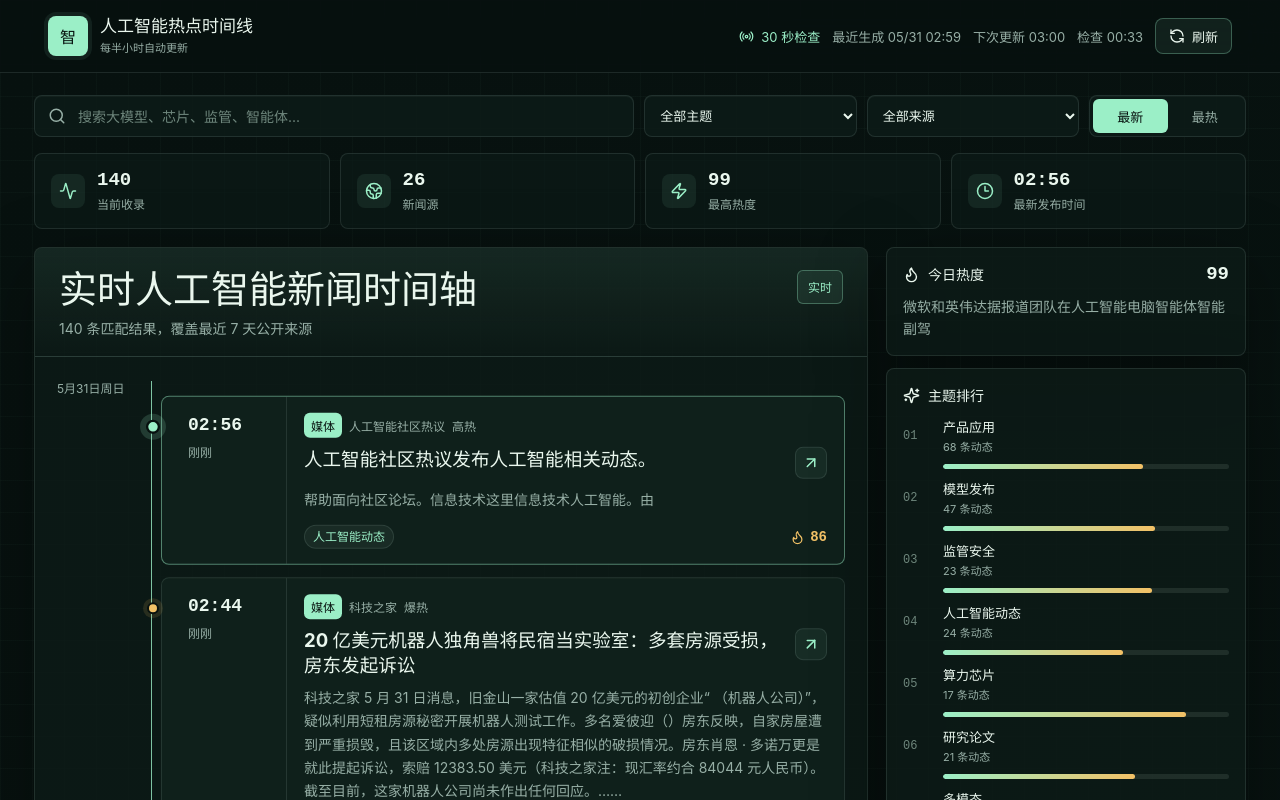
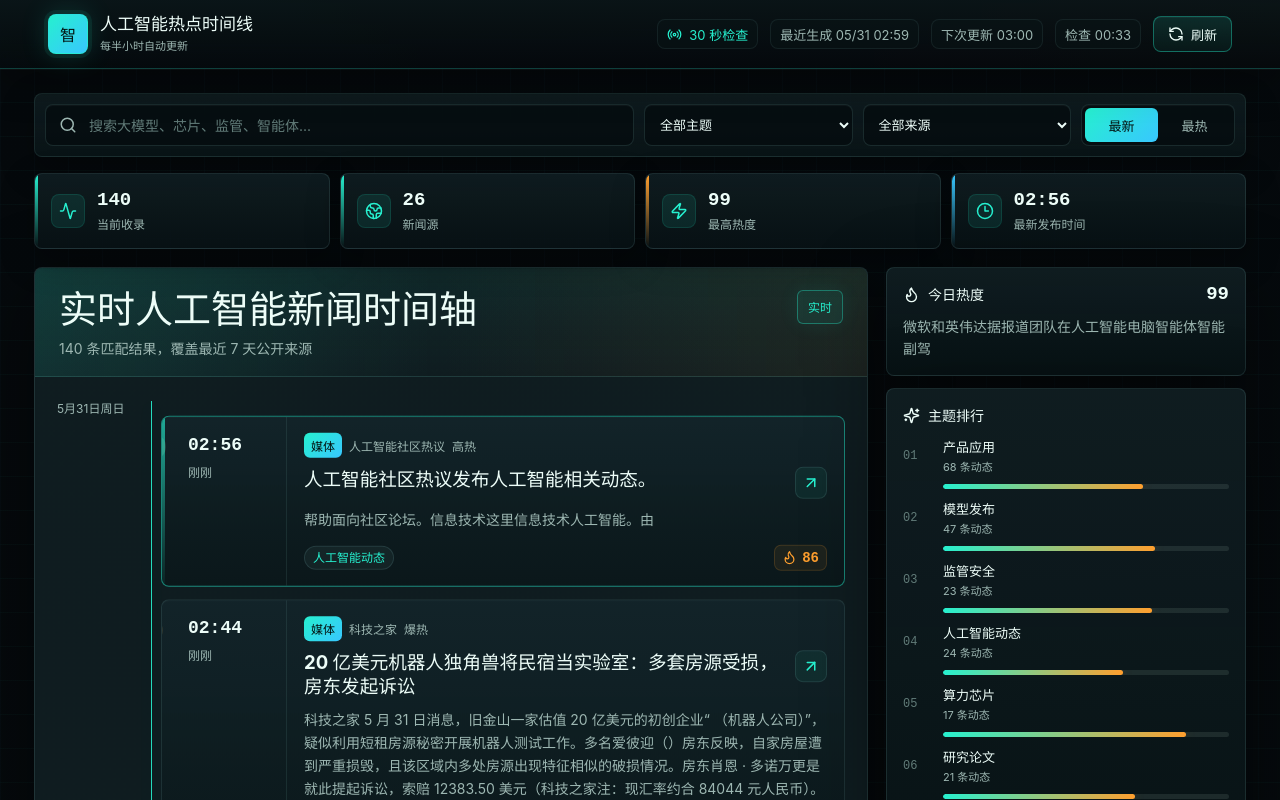
Before and after one commit to benhe333666-dotcom/Ben, a React (Vite) app: page / in a window 1280 px wide. Shown: the top 800 px of the page. Built offline with nearby package versions, Linux system fonts and the light colour scheme.

Commit message:
Polish AI news terminal UI

```diff
--- a/src/styles.css
+++ b/src/styles.css
@@ -1,19 +1,21 @@
 :root {
   color-scheme: dark;
-  --bg: #07110f;
-  --bg-soft: #0a1814;
-  --panel: #0d1b18;
-  --panel-2: #122620;
-  --panel-3: #172e27;
-  --line: #25443b;
-  --line-soft: rgba(151, 175, 166, 0.16);
-  --text: #eaf7ee;
-  --muted: #97afa6;
-  --muted-2: #6e867c;
-  --accent: #9befc7;
-  --accent-2: #f2c166;
-  --danger: #ff8a6b;
-  --shadow: 0 20px 70px rgba(0, 0, 0, 0.36);
+  --bg: #05090c;
+  --bg-soft: #071114;
+  --panel: #0a1518;
+  --panel-2: #101e22;
+  --panel-3: #14282d;
+  --line: #20383d;
+  --line-soft: rgba(119, 174, 171, 0.18);
+  --text: #edfdf8;
+  --muted: #9db7b2;
+  --muted-2: #617b78;
+  --accent: #26f0cf;
+  --accent-2: #ff9f2e;
+  --accent-cyan: #38c7ff;
+  --danger: #ff755f;
+  --shadow: 0 22px 80px rgba(0, 0, 0, 0.48);
+  --shadow-tight: 0 12px 34px rgba(0, 0, 0, 0.28);
   --radius: 8px;
   font-family: Inter, "PingFang SC", "Microsoft YaHei", system-ui, sans-serif;
   font-synthesis: none;
@@ -34,10 +36,10 @@ body {
   margin: 0;
   color: var(--text);
   background:
-    linear-gradient(rgba(155, 239, 199, 0.025) 1px, transparent 1px),
-    linear-gradient(90deg, rgba(155, 239, 199, 0.022) 1px, transparent 1px),
-    linear-gradient(135deg, #07110f 0%, #0a1713 42%, #10160f 100%);
-  background-size: 32px 32px, 32px 32px, 100% 100%;
+    linear-gradient(rgba(38, 240, 207, 0.026) 1px, transparent 1px),
+    linear-gradient(90deg, rgba(56, 199, 255, 0.02) 1px, transparent 1px),
+    linear-gradient(150deg, #05090c 0%, #071114 46%, #0b1210 100%);
+  background-size: 34px 34px, 34px 34px, 100% 100%;
 }
 
 button,
@@ -64,10 +66,13 @@ a {
   justify-content: space-between;
   gap: 18px;
   width: 100%;
-  padding: 16px clamp(16px, 4vw, 48px);
-  border-bottom: 1px solid var(--line-soft);
-  background: rgba(7, 17, 15, 0.88);
-  backdrop-filter: blur(18px);
+  padding: 14px clamp(16px, 4vw, 48px);
+  border-bottom: 1px solid rgba(38, 240, 207, 0.2);
+  background:
+    linear-gradient(180deg, rgba(10, 21, 24, 0.94), rgba(5, 9, 12, 0.9)),
+    linear-gradient(90deg, rgba(38, 240, 207, 0.08), transparent 45%, rgba(255, 159, 46, 0.05));
+  box-shadow: 0 1px 0 rgba(255, 255, 255, 0.03), 0 16px 36px rgba(0, 0, 0, 0.26);
+  backdrop-filter: blur(20px);
 }
 
 .brand {
@@ -83,20 +88,23 @@ a {
   width: 40px;
   height: 40px;
   place-items: center;
-  border: 1px solid rgba(155, 239, 199, 0.42);
+  border: 1px solid rgba(38, 240, 207, 0.52);
   border-radius: 8px;
-  color: #06110e;
-  background: var(--accent);
+  color: #03100e;
+  background:
+    linear-gradient(135deg, var(--accent), var(--accent-cyan)),
+    var(--accent);
   font-family: "IBM Plex Mono", "SFMono-Regular", ui-monospace, monospace;
   font-size: 16px;
   font-weight: 800;
-  box-shadow: 0 0 0 4px rgba(155, 239, 199, 0.08);
+  box-shadow: 0 0 0 4px rgba(38, 240, 207, 0.08), 0 0 28px rgba(38, 240, 207, 0.18);
 }
 
 .brand strong {
   display: block;
   font-size: 17px;
   line-height: 1.1;
+  letter-spacing: 0;
 }
 
 .brand small {
@@ -117,6 +125,16 @@ a {
   font-size: 13px;
 }
 
+.topbar-status > span {
+  min-height: 30px;
+  display: inline-flex;
+  align-items: center;
+  padding: 0 9px;
+  border: 1px solid rgba(119, 174, 171, 0.11);
+  border-radius: 8px;
+  background: rgba(10, 21, 24, 0.48);
+}
+
 .live-indicator,
 .refresh-button,
 .scan-badge,
@@ -133,12 +151,20 @@ a {
 
 .refresh-button {
   min-height: 36px;
-  padding: 0 13px;
-  border: 1px solid rgba(155, 239, 199, 0.3);
+  padding: 0 14px;
+  border: 1px solid rgba(38, 240, 207, 0.36);
   border-radius: 8px;
   color: var(--text);
-  background: rgba(155, 239, 199, 0.08);
+  background: linear-gradient(180deg, rgba(38, 240, 207, 0.12), rgba(38, 240, 207, 0.05));
+  box-shadow: inset 0 1px 0 rgba(255, 255, 255, 0.04);
   cursor: pointer;
+  transition: border-color 160ms ease, background 160ms ease, transform 160ms ease;
+}
+
+.refresh-button:hover {
+  border-color: rgba(38, 240, 207, 0.58);
+  background: rgba(38, 240, 207, 0.14);
+  transform: translateY(-1px);
 }
 
 .refresh-button:disabled {
@@ -159,7 +185,7 @@ a {
 .workspace {
   width: min(1500px, 100%);
   margin: 0 auto;
-  padding: 22px clamp(14px, 3vw, 34px) 54px;
+  padding: 24px clamp(14px, 3vw, 34px) 56px;
 }
 
 .command-panel {
@@ -168,17 +194,32 @@ a {
   gap: 10px;
   align-items: center;
   margin-bottom: 16px;
+  padding: 10px;
+  border: 1px solid rgba(119, 174, 171, 0.13);
+  border-radius: 8px;
+  background:
+    linear-gradient(180deg, rgba(16, 30, 34, 0.76), rgba(10, 21, 24, 0.52)),
+    rgba(10, 21, 24, 0.74);
+  box-shadow: var(--shadow-tight);
 }
 
 .search-box,
 .command-panel select,
 .segmented {
   min-height: 42px;
-  border: 1px solid var(--line-soft);
+  border: 1px solid rgba(119, 174, 171, 0.18);
   border-radius: 8px;
   color: var(--text);
-  background: rgba(13, 27, 24, 0.9);
-  box-shadow: inset 0 1px 0 rgba(255, 255, 255, 0.03);
+  background: rgba(5, 12, 14, 0.72);
+  box-shadow: inset 0 1px 0 rgba(255, 255, 255, 0.035);
+  transition: border-color 160ms ease, background 160ms ease, box-shadow 160ms ease;
+}
+
+.search-box:focus-within,
+.command-panel select:focus,
+.segmented:focus-within {
+  border-color: rgba(38, 240, 207, 0.46);
+  box-shadow: 0 0 0 3px rgba(38, 240, 207, 0.08), inset 0 1px 0 rgba(255, 255, 255, 0.04);
 }
 
 .search-box {
@@ -212,6 +253,7 @@ a {
   padding: 0 11px;
   outline: 0;
   font-size: 13px;
+  cursor: pointer;
 }
 
 .segmented {
@@ -228,11 +270,13 @@ a {
   background: transparent;
   font-size: 13px;
   cursor: pointer;
+  transition: color 160ms ease, background 160ms ease;
 }
 
 .segmented button.is-active {
-  color: #06110e;
-  background: var(--accent);
+  color: #03100e;
+  background: linear-gradient(135deg, var(--accent), var(--accent-cyan));
+  font-weight: 750;
 }
 
 .overview-grid {
@@ -243,14 +287,35 @@ a {
 }
 
 .stat-card {
+  position: relative;
+  overflow: hidden;
   display: flex;
   align-items: center;
   min-height: 76px;
   gap: 12px;
   padding: 16px;
-  border: 1px solid var(--line-soft);
+  border: 1px solid rgba(119, 174, 171, 0.17);
   border-radius: 8px;
-  background: rgba(13, 27, 24, 0.68);
+  background:
+    linear-gradient(180deg, rgba(16, 30, 34, 0.8), rgba(7, 17, 20, 0.72)),
+    rgba(10, 21, 24, 0.78);
+  box-shadow: var(--shadow-tight);
+}
+
+.stat-card::before {
+  position: absolute;
+  inset: 0 auto 0 0;
+  width: 3px;
+  content: "";
+  background: linear-gradient(180deg, var(--accent), rgba(38, 240, 207, 0));
+}
+
+.stat-card:nth-child(3)::before {
+  background: linear-gradient(180deg, var(--accent-2), rgba(255, 159, 46, 0));
+}
+
+.stat-card:nth-child(4)::before {
+  background: linear-gradient(180deg, var(--accent-cyan), rgba(56, 199, 255, 0));
 }
 
 .stat-card > span {
@@ -261,7 +326,8 @@ a {
   place-items: center;
   border-radius: 8px;
   color: var(--accent);
-  background: rgba(155, 239, 199, 0.08);
+  background: rgba(38, 240, 207, 0.09);
+  box-shadow: inset 0 0 0 1px rgba(38, 240, 207, 0.12);
 }
 
 .stat-card strong,
@@ -289,9 +355,11 @@ a {
 
 .timeline-panel,
 .rail-block {
-  border: 1px solid var(--line-soft);
+  border: 1px solid rgba(119, 174, 171, 0.16);
   border-radius: 8px;
-  background: rgba(13, 27, 24, 0.78);
+  background:
+    linear-gradient(180deg, rgba(16, 30, 34, 0.88), rgba(7, 17, 20, 0.82)),
+    rgba(10, 21, 24, 0.82);
   box-shadow: var(--shadow);
 }
 
@@ -304,8 +372,10 @@ a {
   justify-content: space-between;
   gap: 16px;
   padding: 22px 24px 18px;
-  border-bottom: 1px solid var(--line-soft);
-  background: linear-gradient(180deg, rgba(155, 239, 199, 0.07), rgba(13, 27, 24, 0));
+  border-bottom: 1px solid rgba(119, 174, 171, 0.14);
+  background:
+    linear-gradient(90deg, rgba(38, 240, 207, 0.1), transparent 48%, rgba(255, 159, 46, 0.06)),
+    linear-gradient(180deg, rgba(38, 240, 207, 0.055), rgba(10, 21, 24, 0));
 }
 
 .panel-heading h1 {
@@ -324,12 +394,13 @@ a {
 .scan-badge {
   align-self: flex-start;
   padding: 7px 10px;
-  border: 1px solid rgba(155, 239, 199, 0.32);
+  border: 1px solid rgba(38, 240, 207, 0.36);
   border-radius: 6px;
   color: var(--accent);
-  background: rgba(155, 239, 199, 0.08);
+  background: rgba(38, 240, 207, 0.08);
   font-family: "IBM Plex Mono", "SFMono-Regular", ui-monospace, monospace;
   font-size: 12px;
+  box-shadow: 0 0 20px rgba(38, 240, 207, 0.08);
 }
 
 .timeline {
@@ -344,7 +415,8 @@ a {
   left: 116px;
   width: 1px;
   content: "";
-  background: linear-gradient(180deg, rgba(155, 239, 199, 0.8), rgba(155, 239, 199, 0.05));
+  background: linear-gradient(180deg, rgba(38, 240, 207, 0.9), rgba(38, 240, 207, 0.06));
+  box-shadow: 0 0 18px rgba(38, 240, 207, 0.16);
 }
 
 .timeline-group {
@@ -372,23 +444,45 @@ a {
 
 .news-card {
   position: relative;
+  overflow: hidden;
   display: grid;
   grid-template-columns: 124px minmax(0, 1fr);
   min-width: 0;
-  border: 1px solid var(--line-soft);
+  border: 1px solid rgba(119, 174, 171, 0.15);
   border-radius: 8px;
-  background: rgba(18, 38, 32, 0.62);
-  transition: border-color 160ms ease, transform 160ms ease, background 160ms ease;
+  background:
+    linear-gradient(180deg, rgba(20, 40, 45, 0.66), rgba(9, 21, 24, 0.72)),
+    rgba(16, 30, 34, 0.72);
+  box-shadow: inset 0 1px 0 rgba(255, 255, 255, 0.028);
+  transition: border-color 160ms ease, transform 160ms ease, background 160ms ease, box-shadow 160ms ease;
+}
+
+.news-card::before {
+  position: absolute;
+  inset: 0 auto 0 0;
+  width: 3px;
+  content: "";
+  background: linear-gradient(180deg, rgba(38, 240, 207, 0.66), rgba(38, 240, 207, 0.05));
+  opacity: 0;
+  transition: opacity 160ms ease;
 }
 
 .news-card:hover {
-  border-color: rgba(155, 239, 199, 0.38);
-  background: rgba(18, 38, 32, 0.82);
+  border-color: rgba(38, 240, 207, 0.34);
+  background:
+    linear-gradient(180deg, rgba(20, 40, 45, 0.78), rgba(9, 21, 24, 0.84)),
+    rgba(16, 30, 34, 0.9);
+  box-shadow: 0 14px 30px rgba(0, 0, 0, 0.26), inset 0 1px 0 rgba(255, 255, 255, 0.035);
   transform: translateY(-1px);
 }
 
 .news-card.is-fresh {
-  border-color: rgba(155, 239, 199, 0.48);
+  border-color: rgba(38, 240, 207, 0.5);
+}
+
+.news-card.is-fresh::before,
+.news-card:hover::before {
+  opacity: 1;
 }
 
 .card-time {
@@ -429,7 +523,7 @@ a {
 .card-body {
   min-width: 0;
   padding: 16px 17px 15px;
-  border-left: 1px solid var(--line-soft);
+  border-left: 1px solid rgba(119, 174, 171, 0.13);
 }
 
 .card-meta {
@@ -449,8 +543,8 @@ a {
 .source-label {
   padding: 4px 7px;
   border-radius: 6px;
-  color: #07110f;
-  background: var(--accent);
+  color: #03100e;
+  background: linear-gradient(135deg, var(--accent), var(--accent-cyan));
   font-weight: 700;
 }
 
@@ -476,10 +570,17 @@ a {
   width: 32px;
   height: 32px;
   place-items: center;
-  border: 1px solid var(--line-soft);
+  border: 1px solid rgba(119, 174, 171, 0.16);
   border-radius: 8px;
   color: var(--accent);
-  background: rgba(155, 239, 199, 0.06);
+  background: rgba(38, 240, 207, 0.06);
+  transition: border-color 160ms ease, background 160ms ease, transform 160ms ease;
+}
+
+.icon-link:hover {
+  border-color: rgba(38, 240, 207, 0.44);
+  background: rgba(38, 240, 207, 0.12);
+  transform: translateY(-1px);
 }
 
 .card-body p {
@@ -508,10 +609,10 @@ a {
   display: inline-flex;
   max-width: 100%;
   padding: 4px 8px;
-  border: 1px solid rgba(151, 175, 166, 0.17);
+  border: 1px solid rgba(119, 174, 171, 0.18);
   border-radius: 999px;
   color: var(--muted);
-  background: rgba(151, 175, 166, 0.08);
+  background: rgba(119, 174, 171, 0.075);
   font-size: 12px;
   line-height: 1.2;
 }
@@ -537,6 +638,10 @@ a {
   align-items: center;
   gap: 5px;
   color: var(--accent-2);
+  padding: 4px 7px;
+  border: 1px solid rgba(255, 159, 46, 0.16);
+  border-radius: 7px;
+  background: rgba(255, 159, 46, 0.07);
   font-family: "IBM Plex Mono", "SFMono-Regular", ui-monospace, monospace;
   font-size: 14px;
 }
@@ -550,6 +655,7 @@ a {
 
 .rail-block {
   padding: 16px;
+  overflow: hidden;
 }
 
 .rail-block-link {
@@ -563,10 +669,12 @@ a {
 .rail-block-link:hover,
 .rail-block-link:focus-visible,
 .rail-block-link.is-active {
-  border-color: rgba(155, 239, 199, 0.36);
-  background: rgba(13, 27, 24, 0.92);
+  border-color: rgba(38, 240, 207, 0.34);
+  background:
+    linear-gradient(180deg, rgba(16, 30, 34, 0.96), rgba(7, 17, 20, 0.88)),
+    rgba(10, 21, 24, 0.92);
   box-shadow:
-    inset 0 0 0 1px rgba(155, 239, 199, 0.13),
+    inset 0 0 0 1px rgba(38, 240, 207, 0.12),
     var(--shadow);
   transform: translateY(-1px);
 }
@@ -618,14 +726,14 @@ a {
 .rank-row:focus-visible,
 .distribution-row:hover,
 .distribution-row:focus-visible {
-  background: rgba(155, 239, 199, 0.07);
-  box-shadow: inset 0 0 0 1px rgba(155, 239, 199, 0.13);
+  background: rgba(38, 240, 207, 0.07);
+  box-shadow: inset 0 0 0 1px rgba(38, 240, 207, 0.13);
 }
 
 .rank-row.is-active,
 .distribution-row.is-active {
-  background: rgba(155, 239, 199, 0.1);
-  box-shadow: inset 0 0 0 1px rgba(155, 239, 199, 0.26);
+  background: rgba(38, 240, 207, 0.1);
+  box-shadow: inset 0 0 0 1px rgba(38, 240, 207, 0.26);
 }
 
 .rank-index {
@@ -670,6 +778,7 @@ a {
   height: 100%;
   border-radius: inherit;
   background: linear-gradient(90deg, var(--accent), var(--accent-2));
+  box-shadow: 0 0 14px rgba(255, 159, 46, 0.16);
 }
 
 .distribution {
@@ -709,10 +818,10 @@ a {
   gap: 6px;
   max-width: 100%;
   padding: 5px 7px;
-  border: 1px solid var(--line-soft);
+  border: 1px solid rgba(119, 174, 171, 0.16);
   border-radius: 999px;
   color: var(--muted);
-  background: rgba(151, 175, 166, 0.07);
+  background: rgba(119, 174, 171, 0.065);
   font-size: 11px;
   outline: 0;
   cursor: pointer;
@@ -725,7 +834,7 @@ a {
 }
 
 .health-list .is-ok {
-  border-color: rgba(155, 239, 199, 0.22);
+  border-color: rgba(38, 240, 207, 0.22);
   color: var(--accent);
 }
 
@@ -737,8 +846,8 @@ a {
 .health-list a:hover,
 .health-list a:focus-visible,
 .health-list a.is-active {
-  background: rgba(155, 239, 199, 0.12);
-  box-shadow: inset 0 0 0 1px rgba(155, 239, 199, 0.2);
+  background: rgba(38, 240, 207, 0.12);
+  box-shadow: inset 0 0 0 1px rgba(38, 240, 207, 0.2);
   transform: translateY(-1px);
 }
 
@@ -772,9 +881,9 @@ a {
 .skeleton-card {
   height: 128px;
   margin: 12px 0 12px 104px;
-  border: 1px solid var(--line-soft);
+  border: 1px solid rgba(119, 174, 171, 0.15);
   border-radius: 8px;
-  background: linear-gradient(90deg, rgba(18, 38, 32, 0.55), rgba(155, 239, 199, 0.08), rgba(18, 38, 32, 0.55));
+  background: linear-gradient(90deg, rgba(16, 30, 34, 0.55), rgba(38, 240, 207, 0.09), rgba(16, 30, 34, 0.55));
   background-size: 220% 100%;
   animation: loading-sheen 1.2s linear infinite;
 }
```
Also changed, not shown: 1 other file (tests, documents, lock files or other folders).
